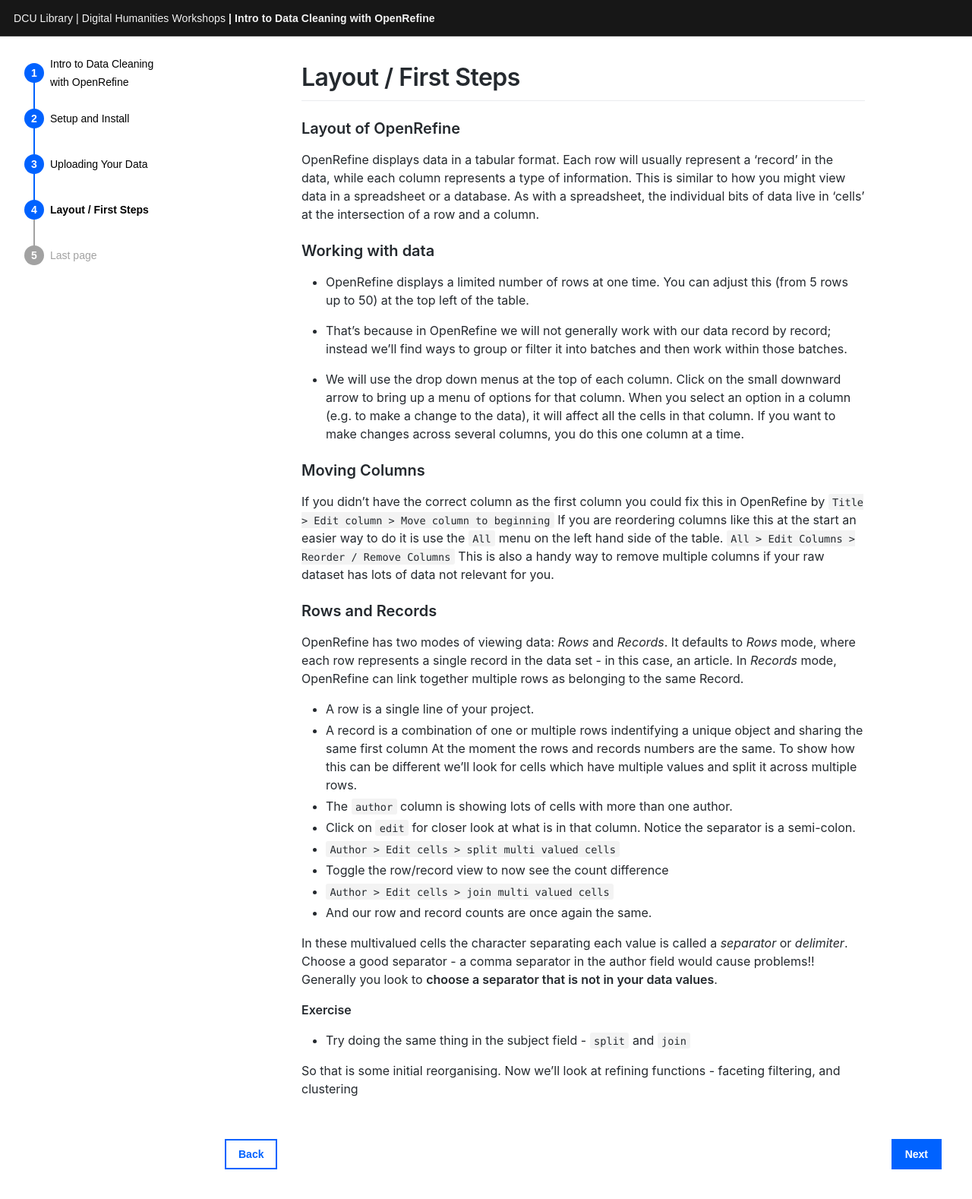
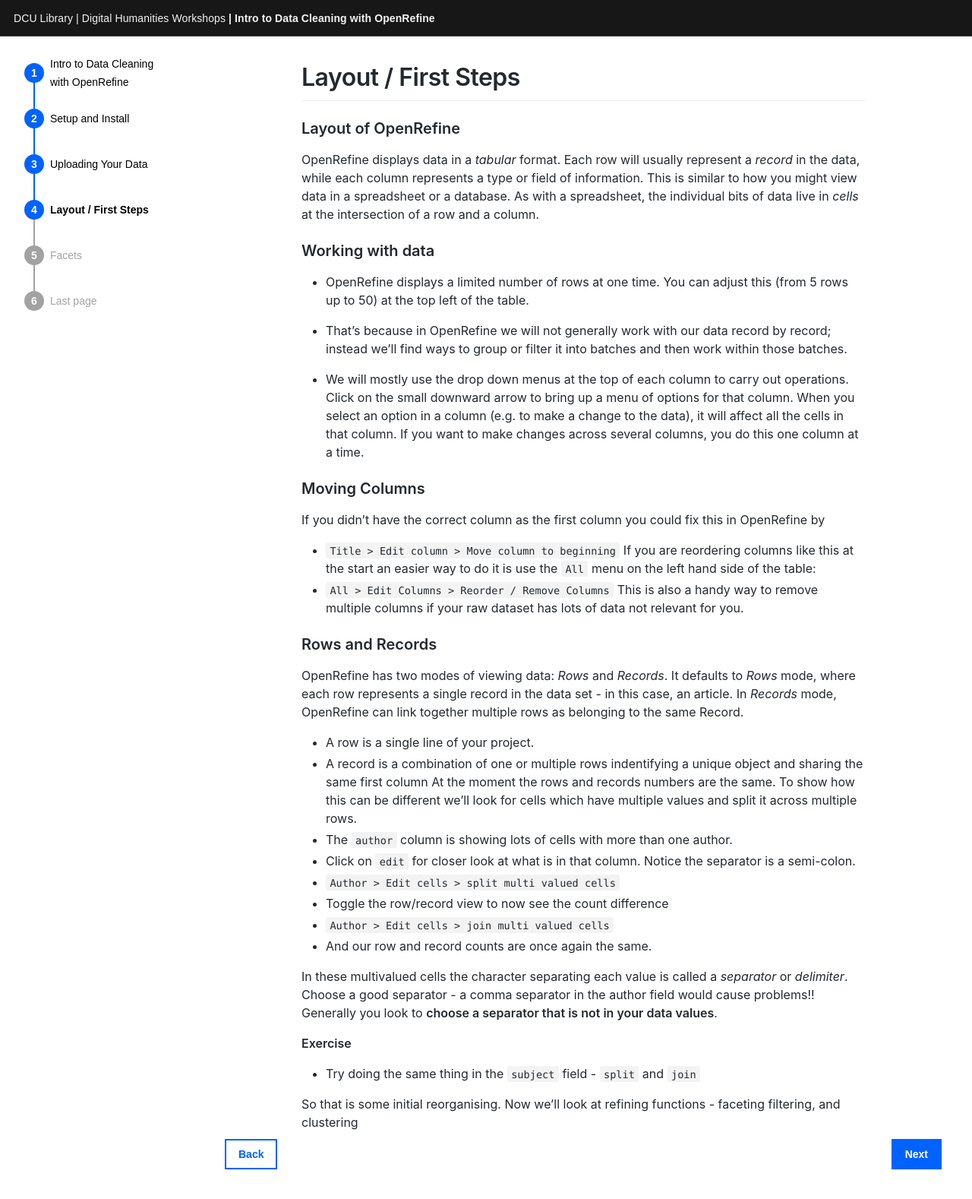
Before and after one commit to DCULibrary/open-refine-workshop, a Jekyll site: the page built from _workshop/layout-and-first-steps.md, in a window 1280 px wide. Shown: the top 1578 px of the page at 76% size. Built offline with Jekyll 4.4.1, drawn with Linux system fonts in a browser that asks for light colours; some web fonts are replaced.

Commit message:
Add facets page

```diff
--- a/_workshop/layout-and-basic-functions.md
+++ b/_workshop/layout-and-first-steps.md
@@ -4,19 +4,20 @@ date: 0000-01-04    # Page order is set by date
 ---
 
 ### Layout of OpenRefine
-OpenRefine displays data in a tabular format. Each row will usually represent a ‘record’ in the data, while each column represents a type of information. This is similar to how you might view data in a spreadsheet or a database. As with a spreadsheet, the individual bits of data live in ‘cells’ at the intersection of a row and a column.
+OpenRefine displays data in a _tabular_ format. Each row will usually represent a _record_ in the data, while each column represents a type or field of information. This is similar to how you might view data in a spreadsheet or a database. As with a spreadsheet, the individual bits of data live in _cells_ at the intersection of a row and a column.
 
 ### Working with data
 * OpenRefine displays a limited number of rows at one time. You can adjust this (from 5 rows up to 50) at the top left of the table.
 
 * That’s because in OpenRefine we will not generally work with our data record by record; instead we’ll find ways to group or filter it into batches and then work within those batches.
 
-* We will use the drop down menus at the top of each column. Click on the small downward arrow to bring up a menu of options for that column. When you select an option in a column (e.g. to make a change to the data), it will affect all the cells in that column. If you want to make changes across several columns, you do this one column at a time.
+* We will mostly use the drop down menus at the top of each column to carry out operations. Click on the small downward arrow to bring up a menu of options for that column. When you select an option in a column (e.g. to make a change to the data), it will affect all the cells in that column. If you want to make changes across several columns, you do this one column at a time.
 
 ### Moving Columns
-If you didn’t have the correct column as the first column you could fix this in OpenRefine by `Title > Edit column > Move column to beginning`
-If you are reordering columns like this at the start an easier way to do it is use the `All` menu on the left hand side of the table.
-`All > Edit Columns > Reorder / Remove Columns`
+If you didn’t have the correct column as the first column you could fix this in OpenRefine by
+* `Title > Edit column > Move column to beginning`
+If you are reordering columns like this at the start an easier way to do it is use the `All` menu on the left hand side of the table:
+* `All > Edit Columns > Reorder / Remove Columns`
 This is also a handy way to remove multiple columns if your raw dataset has lots of data not relevant for you.
 
 ### Rows and Records
@@ -34,6 +35,6 @@ At the moment the rows and records numbers are the same. To show how this can be
 In these multivalued cells the character separating each value is called a _separator_ or _delimiter_. Choose a good separator - a comma separator in the author field would cause problems!! Generally you look to __choose a separator that is not in your data values__.
 
 __Exercise__
-* Try doing the same thing in the subject field - `split` and `join`
+* Try doing the same thing in the `subject` field - `split` and `join`
 
 So that is some initial reorganising. Now we’ll look at refining functions - faceting filtering, and clustering
```
Also changed, not shown: _workshop/facets.md (added, +33 -0 lines).
